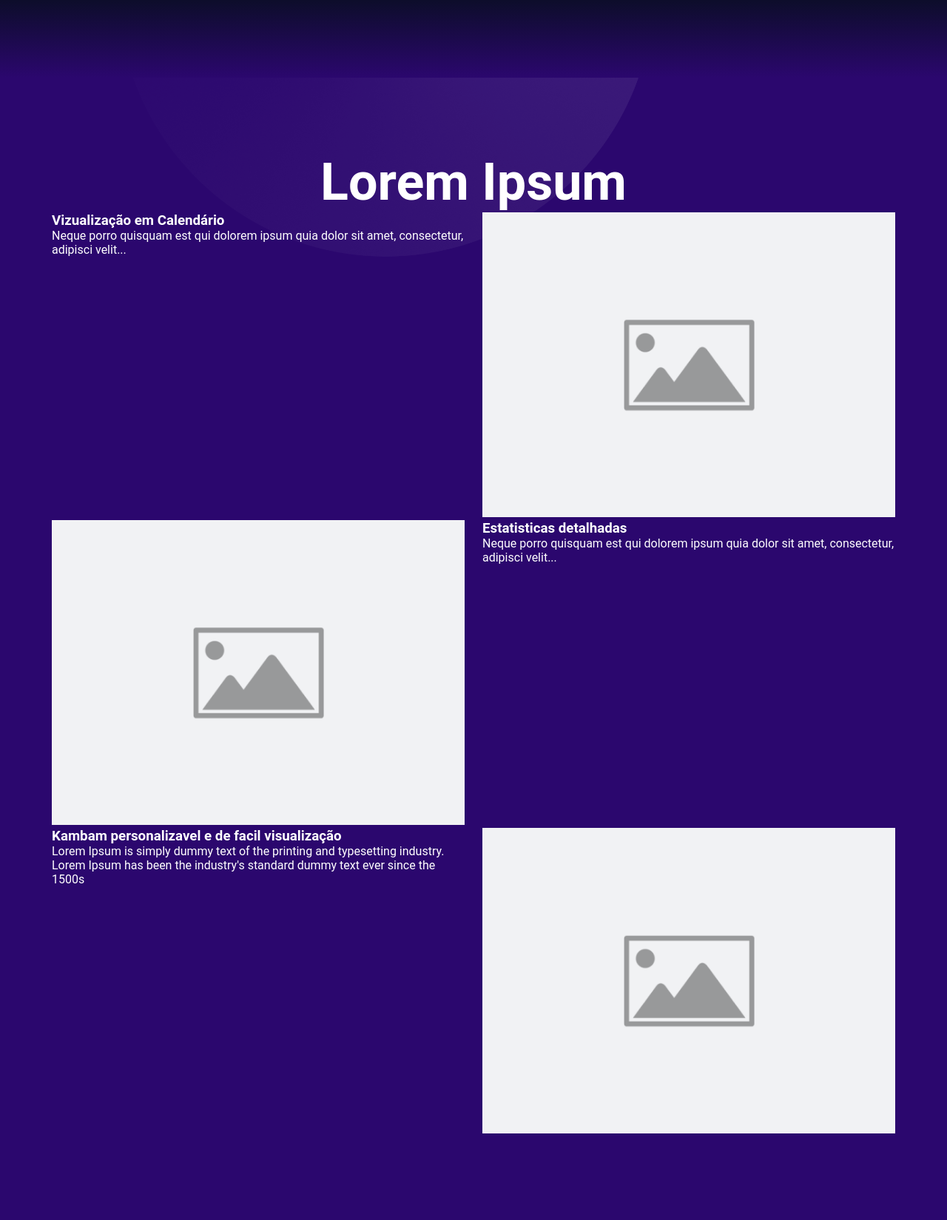
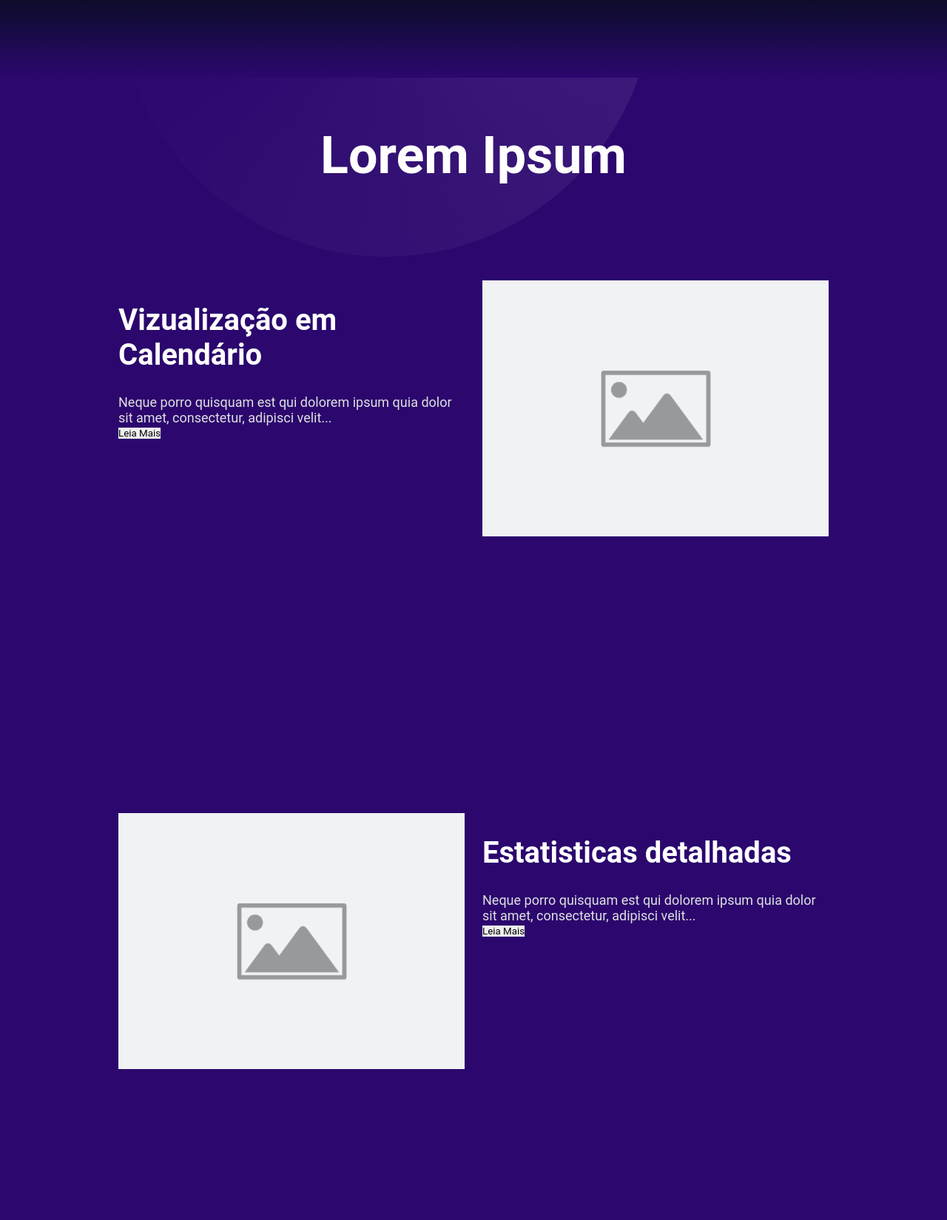
Before and after one commit to Waffle-Team/scaling-waffle, a PHP site: page / in a window 1280 px wide. Shown: the part 1661-3310 px from the top of the page at 74% size. Run offline with PHP 8.4, Linux system fonts and the light colour scheme.

Commit message:
kd o botão

```diff
--- a/front-dependencies/assets/css/home.css
+++ b/front-dependencies/assets/css/home.css
@@ -51,7 +51,7 @@ header #header_registrar button#header-login{
 }
 /*  */
 
-/* BACKGROUNDS */
+/* Backgrounds */
 #banner-home{
 	background-image: url('../images/home/background1.png');
 	color: var(--text-A);
@@ -71,7 +71,7 @@ header #header_registrar button#header-login{
 #features{
 	background-image: url('../images/home/background3.png');
 	color: var(--text-A);
-	height: 372vh;
+	height: 290vh;
 	background-size: 190vh;
 }
 #email{
@@ -86,17 +86,42 @@ footer{
 	height: 51vh;
 	background-size: 100vh;
 }
-/* BACKGROUNDS */
+/* Backgrounds */
 
-/*  */
-
+/* Posição das seções */
 #banner-home #call-text{
 	position: absolute;
-    top: 20vh;
+    top: 30vh;
     left: 20vh;
     right: 20vh;
-	padding-top: 10vh;
 }
+#porque-usar #call-text{
+	position: absolute;
+    top: 140vh;
+    left: 20vh;
+    right: 20vh;
+}
+#features #call-text1{
+	position: absolute;
+    top: 255vh;
+    left: 20vh;
+    right: 20vh;
+}
+#features #call-text2{
+	position: absolute;
+    top: 345vh;
+    left: 20vh;
+    right: 20vh;
+}
+#features #call-text3{
+	position: absolute;
+    top: 435vh;
+    left: 20vh;
+    right: 20vh;
+}
+/* Posição das seções */
+
+/* Títulos e descrições */
 #banner-home #call-text h3{
     margin: 30px 0;
     font-size: 60px;
@@ -105,11 +130,48 @@ footer{
     font-size: 18px;
     color: var(--text-B);
 }
-/*  */
+#porque-usar #call-text h3{
+    margin: 30px 0;
+    font-size: 40px;
+}
+#porque-usar #call-text p{
+    font-size: 18px;
+    color: var(--text-B);
+}
+#features #features-title h3{
+    font-size: 70px;
+	text-align: center;
+	padding-top: 8vh;
+}
+#features #call-text1 h3{
+    margin: 30px 0;
+    font-size: 40px;
+}
+#features #call-text1 p{
+    font-size: 18px;
+    color: var(--text-B);
+}
+#features #call-text2 h3{
+    margin: 30px 0;
+    font-size: 40px;
+}
+#features #call-text2 p{
+    font-size: 18px;
+    color: var(--text-B);
+}
+#features #call-text3 h3{
+    margin: 30px 0;
+    font-size: 40px;
+}
+#features #call-text3 p{
+    font-size: 18px;
+    color: var(--text-B);
+}
+/* Títulos e descrições */
 
 /*  */
 #porque-usar #statistics{
-    padding: 5vh 0;
+	padding-top: 7vh;
 }
 #porque-usar #statistics .statistic-warp{
     display: inline-flex;
@@ -132,28 +194,3 @@ footer{
     color: var(--text-B);
 }
 /*  */
-
-/*  */
-#porque-usar #call-text{
-	position: absolute;
-    top: 130vh;
-    left: 20vh;
-    right: 20vh;
-	padding-top: 10vh;
-}
-#porque-usar #call-text h3{
-    margin: 30px 0;
-    font-size: 40px;
-}
-#porque-usar #call-text p{
-    font-size: 18px;
-    color: var(--text-B);
-}
-/*  */
-
-
-#features-title h3{
-    font-size: 70px;
-	text-align: center;
-	padding-top: 100px;
-}
--- a/index.html
+++ b/index.html
@@ -95,28 +95,31 @@
 				<div id="features-title">
 					<h3>Lorem Ipsum</h3>
 				</div>
-                <div class="row" id="call-text">
+                <div class="row" id="call-text1">
                     <div class="col-6">
                         <h3>Vizualização em Calendário</h3>
                         <p>Neque porro quisquam est qui dolorem ipsum quia dolor sit amet, consectetur, adipisci velit...</p>
+						<button>Leia Mais</button>
                     </div>
 					<div class="col-6">
                         <img class="icon-statistics" src="./front-dependencies/assets/images/home/blank.png" alt="">
                     </div>
                 </div>
-				<div class="row" id="call-text">
+				<div class="row" id="call-text2">
                     <div class="col-6">
                         <img class="icon-statistics" src="./front-dependencies/assets/images/home/blank.png" alt="">
                     </div>
 					<div class="col-6">
                         <h3>Estatisticas detalhadas</h3>
                         <p>Neque porro quisquam est qui dolorem ipsum quia dolor sit amet, consectetur, adipisci velit...</p>
+						<button>Leia Mais</button>
                     </div>
                 </div>
-				<div class="row" id="call-text">
+				<div class="row" id="call-text3">
                     <div class="col-6">
                         <h3>Kambam personalizavel e de facil visualização</h3>
                         <p>Lorem Ipsum is simply dummy text of the printing and typesetting industry. Lorem Ipsum has been the industry's standard dummy text ever since the 1500s</p>
+						<button>Leia Mais</button>
                     </div>
 					<div class="col-6">
                         <img class="icon-statistics" src="./front-dependencies/assets/images/home/blank.png" alt="">
@@ -124,7 +127,8 @@
                 </div>
             </div>
         </section>
-		<section id="email"></section>
+		<section id="email">
+		</section>
 		<footer>pézao</footer>
     </body>
 </html>
```
